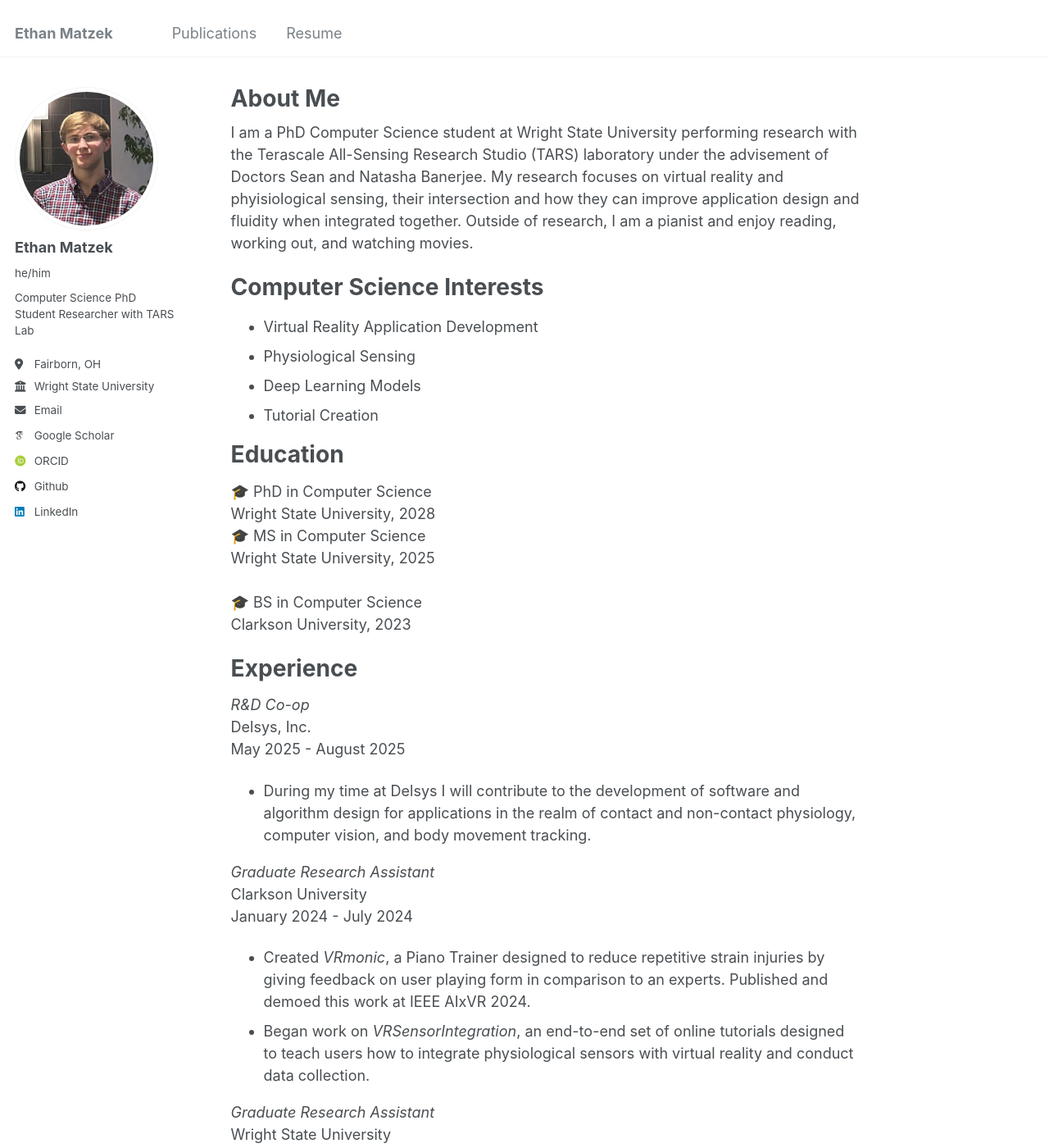
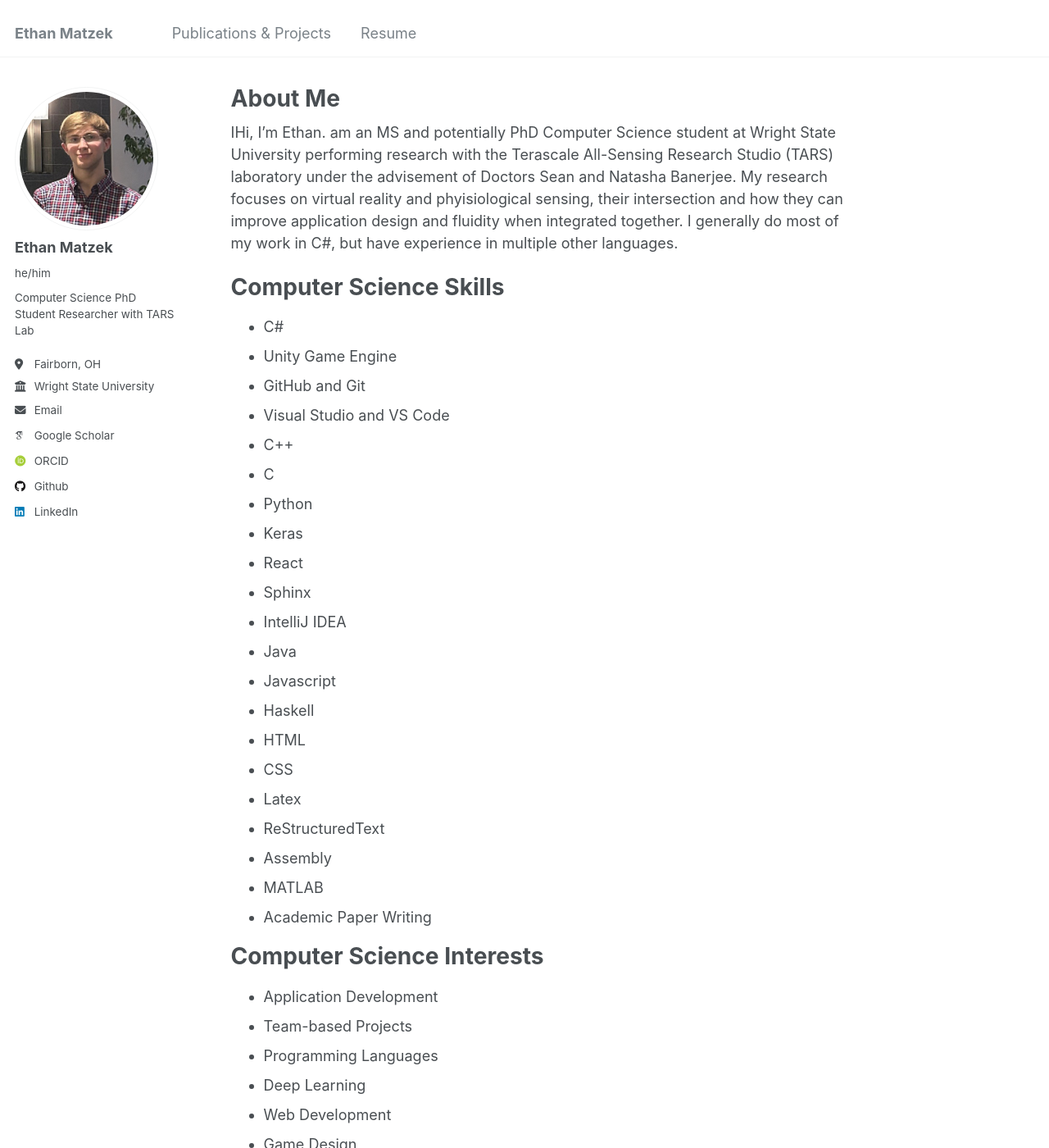
Before and after one commit to ecmatz/ecmatz.github.io, a Jekyll site: the page built from _pages/about.md, in a window 1280 px wide and 1400 px high. Shown: the whole window at 82% size. Built offline with Jekyll 4.4.1, drawn with Linux system fonts in a browser that asks for light colours; some web fonts are replaced; some of the changed text lies outside the part shown.

Commit message:
Updated nav bar heading, added vrsensorint project, and remodeled about page

```diff
--- a/_config.yml
+++ b/_config.yml
@@ -11,7 +11,7 @@ locale                   : "en-US"
 title                    : "Ethan Matzek"
 title_separator          : "-"
 name                     : &name Ethan Matzek
-description              : &description "Computer Science PhD student at Wright State University and TARS Researcher"
+description              : &description "Computer Science MS student at Wright State University and TARS Researcher"
 url                      : https://ecmatz.github.io # the base hostname & protocol for your site e.g. "https://mmistakes.github.io"
 baseurl                  : "" # the subpath of your site, e.g. "/blog"
 repository               : "/ecmatz/ecmatz.github.io"
@@ -81,6 +81,8 @@ publication_category:
     title: 'Journal Articles'
   conferences:
     title: 'Conference Papers'
+  webpages:
+    title: 'Webpages'
 
 # Site Settings
 teaser                   :  # filename of teaser fallback teaser image placed in /images/, .e.g. "500x300.png"
--- a/_data/navigation.yml
+++ b/_data/navigation.yml
@@ -5,7 +5,7 @@
 # prevent it from being included in the site.
 
 main:
-  - title: "Publications"
+  - title: "Publications & Projects"
     url: /publications/
 
   #- title: "Talks"
--- a/_pages/about.md
+++ b/_pages/about.md
@@ -7,20 +7,57 @@ redirect_from:
   - /about.html
 ---
 
-I am a PhD Computer Science student at Wright State University performing research with the Terascale All-Sensing Research Studio (TARS) laboratory under the advisement of Doctors Sean and Natasha Banerjee. My research focuses on virtual reality and phyisiological sensing, their intersection and how they can improve application design and fluidity when integrated together. Outside of research, I am a pianist and enjoy reading, working out, and watching movies.
+IHi, I'm Ethan. am an MS and potentially PhD Computer Science student at Wright State University performing research with the Terascale All-Sensing Research Studio (TARS) laboratory under the advisement of Doctors Sean and Natasha Banerjee. My research focuses on virtual reality and phyisiological sensing, their intersection and how they can improve application design and fluidity when integrated together. I generally do most of my work in C#, but have experience in multiple other languages.
+
+Computer Science Skills
+========================
+- C#
+- Unity Game Engine
+- GitHub and Git
+- Visual Studio and VS Code
+- C++
+- C
+- Python
+- Keras
+- React
+- Sphinx
+- IntelliJ IDEA
+- Java
+- Javascript
+- Haskell
+- HTML
+- CSS
+- Latex
+- ReStructuredText
+- Assembly
+- MATLAB
+- Academic Paper Writing
 
 Computer Science Interests
 ============================
-- Virtual Reality Application Development
-- Physiological Sensing
-- Deep Learning Models
-- Tutorial Creation
+- Application Development
+- Team-based Projects
+- Programming Languages
+- Deep Learning
+- Web Development
+- Game Design
+
+General Interests
+==================
+- Playing Piano
+- Walking and Running
+- Reading (Especially Fantasy)
+- Watching Movies and TV
+- Working Out
+- Swimming
+- Skiing
+- Hiking
 
 Education
 ==========
-🎓 PhD in Computer Science<br />
+🎓 Potential PhD in Computer Science<br />
     Wright State University, 2028<br />
-🎓 MS in Computer Science<br />
+🎓 In-Progress MS in Computer Science<br />
     Wright State University, 2025<br />
 🎓 BS in Computer Science<br />
     Clarkson University, 2023
@@ -56,3 +93,10 @@ May 2023 - August 2023 <br />
 * Prepared teachers and students for new school year by teaching them how to use new technologies.
 * Set up classrooms for summer school and collected returned technology.
 * Troubleshot technology issues for a large school district with multiple buildings and over 1000 students.
+
+*Computer Builder* <br />
+Self Employed <br />
+November 2019 - June 2021 <br />
+* Built office desktops and gaming systems for friends and people in the town of Livonia, NY.
+* Developed skills in tracking market prices, comparing specifications, and understanding computer parts.
+* Learned how to negotiate with customers, balance expectations and requests, and find compromises.
```
Also changed, not shown: _publications/VRSensorIntegration.md (added, +10 -0 lines).
